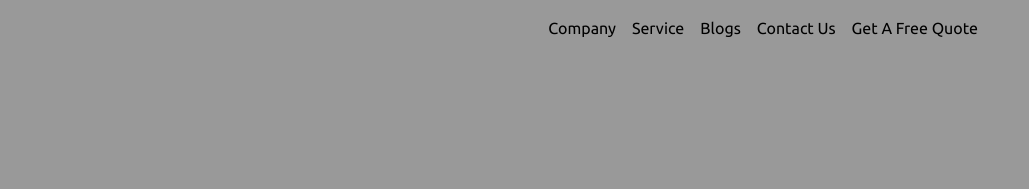
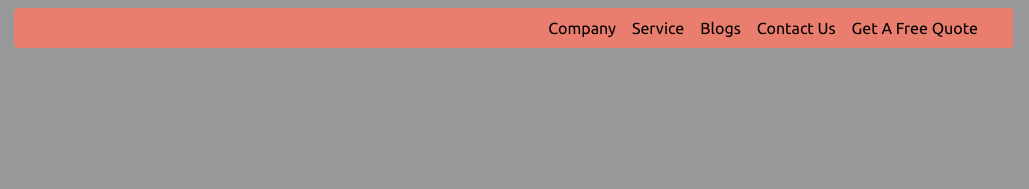
Before and after one commit to Sayan1802/Blog_Page, a plain HTML site: page index.html in a window 1280 px wide. Shown: the top 189 px of the page, 251-1280 px from the left. Drawn offline with nearby package versions, Linux system fonts and the light colour scheme.

Commit message:
Update style_blog.css

```diff
--- a/style_blog.css
+++ b/style_blog.css
@@ -12,7 +12,7 @@ body, html {
 }
 .navbar-nav .nav-item.active .nav-link,
 .navbar-nav .nav-item:hover .nav-link {
-    color: #ea7e6e;
+    color: white;
 }
 
 .bgimg-blog{
@@ -33,7 +33,7 @@ body, html {
 
 
   .back-bg-color{
-    background-color: rgba(0,0,0,0.4);
+    background-color: rgba(0, 0, 0, 0.4);
     width: 100%;
     height: 100%;
   }
@@ -117,3 +117,8 @@ body, html {
 .card-body button{
     color: #e76e5c;
 }
+
+.bg-none .navbar-collapse{
+    background-color: #ea7e6e;
+    z-index: 9;
+  }
```
